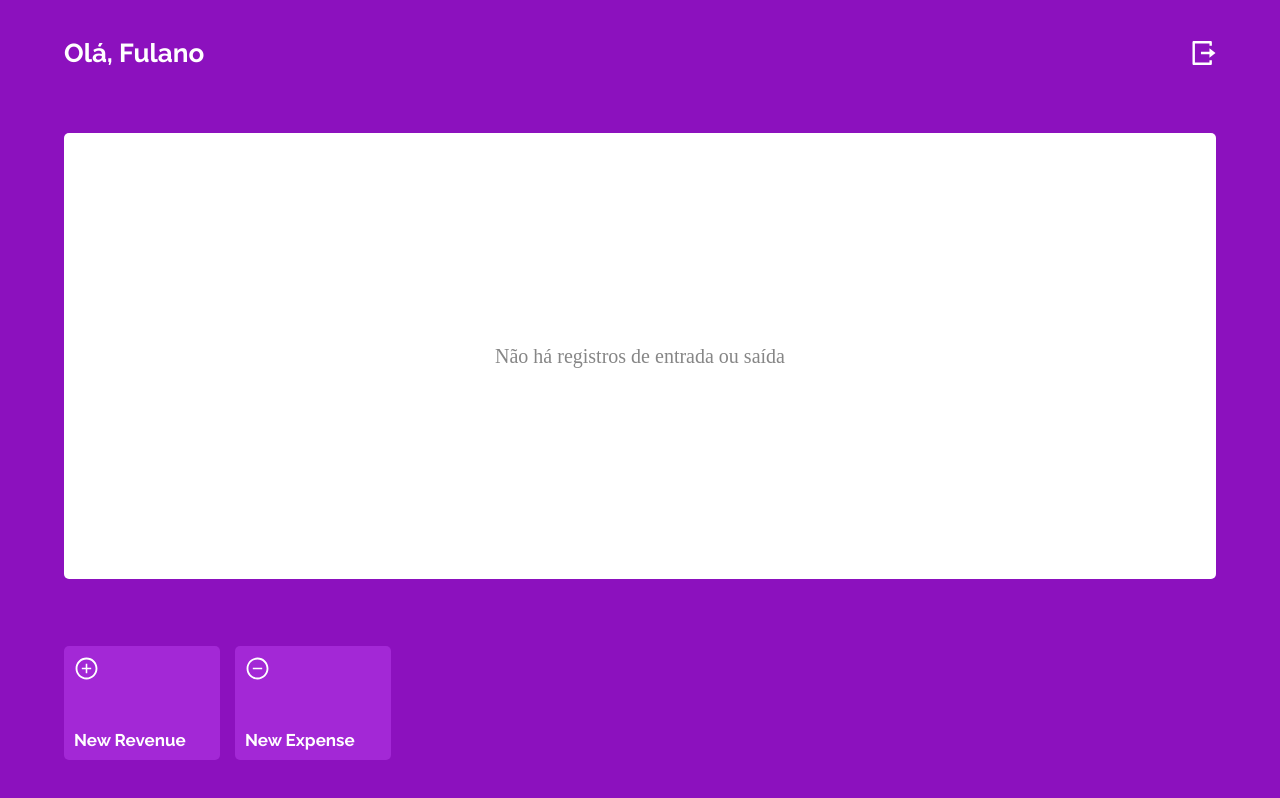
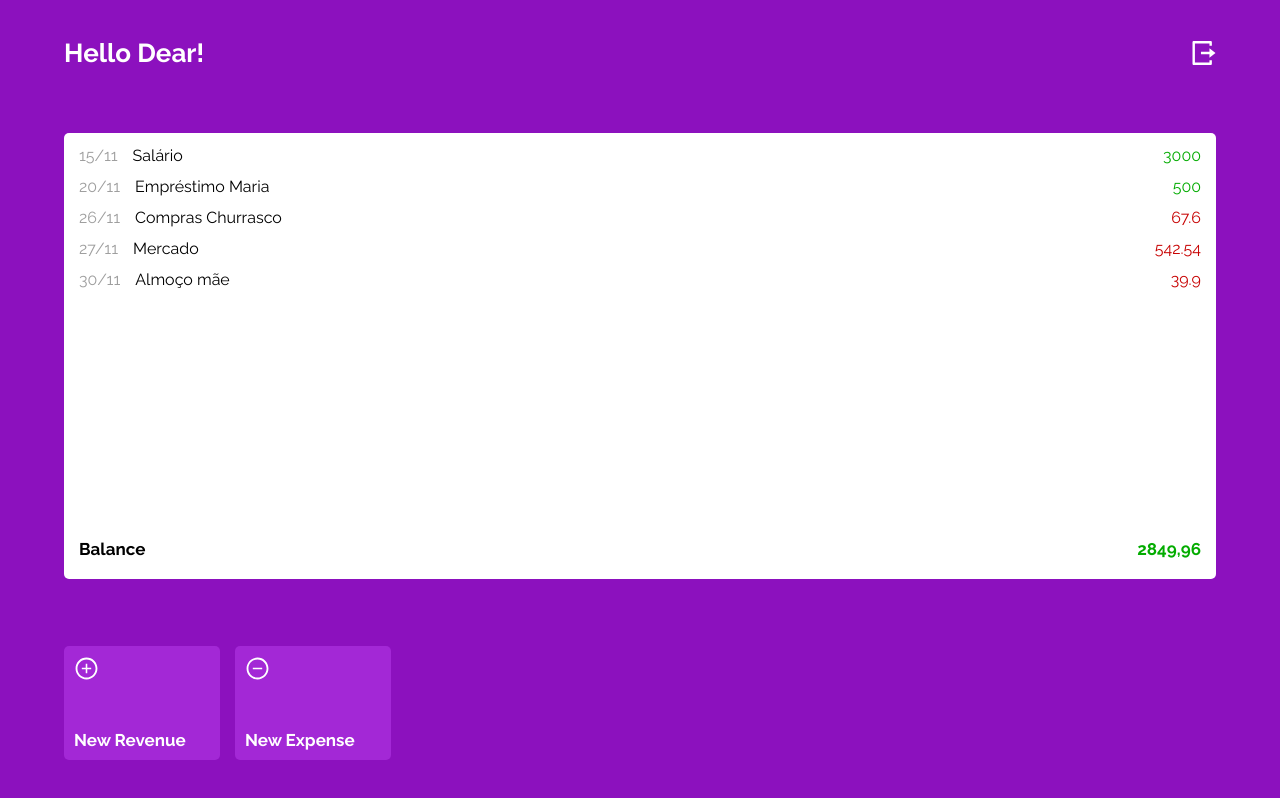
Before and after one commit to WesleyDiasSilva/projeto14-mywallet-front, a React (Create React App) app: page /myWallet in a window 1280 px wide. Built offline with nearby package versions, Linux system fonts and the light colour scheme; a web font is replaced by a local one.

Commit message:
transaction box

```diff
--- /dev/null
+++ b/src/components/Transaction.js
@@ -0,0 +1,49 @@
+import React from 'react'
+import styled from 'styled-components'
+
+function Transaction({transaction}) {
+  return (
+    <ContainerTransaction>
+      <ContainerDateAndDescription>
+        <DateTransaction>{transaction.date}</DateTransaction>
+        <DescriptionTransaction>{transaction.description}</DescriptionTransaction>
+      </ContainerDateAndDescription>
+      <TransactionValue type={transaction.type}>
+        {transaction.value}
+      </TransactionValue>
+    </ContainerTransaction>
+  )
+}
+
+export default Transaction
+
+
+const ContainerTransaction = styled.div`
+  width: 100%;
+  display: flex;
+  justify-content: space-between;
+  align-items: center;
+`
+
+const TransactionValue = styled.span`
+  font-family: Raleway;
+  font-size: 16px;
+  color: ${props => props.type === "revenue" ? '#03AC00' : "#C70000"};
+`
+
+const ContainerDateAndDescription = styled.div`
+  display: flex;
+  gap: 15px;
+`
+
+const DateTransaction = styled.span`
+  font-family: Raleway;
+  font-size: 16px;
+  color: #9E9E9E;
+`
+
+const DescriptionTransaction = styled.span`
+  font-family: Raleway;
+  font-size: 16px;
+  color: #000;
+`
--- a/src/pages/MainPage.js
+++ b/src/pages/MainPage.js
@@ -4,25 +4,56 @@ import logout from "../assets/img/Vector.svg";
 import ShortButton from "../components/ShortButton";
 import addTransaction from "../assets/img/ant-design_plus-circle-outlined.svg";
 import removeTransactions from "../assets/img/ant-design_minus-circle-outlined.svg";
+import Transaction from "../components/Transaction";
 
 function MainPage() {
+
+  const data = [
+    { date: "15/11", description: "Salário", type: "revenue", value: 3000 },
+    {
+      date: "20/11",
+      description: "Empréstimo Maria",
+      type: "revenue",
+      value: 500,
+    },
+    {
+      date: "26/11",
+      description: "Compras Churrasco",
+      type: "expense",
+      value: 67.6,
+    },
+    { date: "27/11", description: "Mercado", type: "expense", value: 542.54 },
+    { date: "30/11", description: "Almoço mãe", type: "expense", value: 39.9 },
+  ];
+
   return (
     <Background>
       <Container>
         <Header>
-          <NameUser>Olá, Fulano</NameUser>
+          <NameUser>Hello Dear!</NameUser>
           <Logout src={logout} />
         </Header>
-        <TransactionsContainer>
-          Não há registros de entrada ou saída
+        <TransactionsContainer type={data?.length}>
+          {data.length > 0
+            ? data.map((t) => <Transaction key={t.value} transaction={t} />)
+            : "Não há registros de entrada ou saída"}
+            {data.length > 0 ? <BalanceContainer>
+            <BalanceTitle>Balance</BalanceTitle>
+            <BalanceValue value={2849.96}>2849,96</BalanceValue>
+          </BalanceContainer> : ""}
+
         </TransactionsContainer>
         <ActionsContainer>
-        <ShortButton icon={addTransaction} text="New Revenue" link='/newRevenue'/>
-        <ShortButton
-          icon={removeTransactions}
-          text="New Expense"
-          link='/newExpense'
-        />
+          <ShortButton
+            icon={addTransaction}
+            text="New Revenue"
+            link="/newRevenue"
+          />
+          <ShortButton
+            icon={removeTransactions}
+            text="New Expense"
+            link="/newExpense"
+          />
         </ActionsContainer>
       </Container>
     </Background>
@@ -41,6 +72,7 @@ const Background = styled.div`
   flex-direction: column;
   gap: 30px;
 `;
+
 const Container = styled.div`
   width: 90%;
   height: 90%;
@@ -52,6 +84,31 @@ const Container = styled.div`
 const NameUser = styled.span`
   font-family: Raleway;
   font-size: 26px;
+  font-weight: bold;
+`;
+
+const BalanceContainer = styled.div`
+  width: calc(100% - 30px);
+  height: 40px;
+  position: absolute;
+  bottom: 10px;
+  left: 15px;
+  display: flex;
+  align-items: center;
+  justify-content: space-between;
+`;
+
+const BalanceTitle = styled.span`
+  font-family: Raleway;
+  font-size: 17px;
+  font-weight: bold;
+  color: #000;
+`;
+
+const BalanceValue = styled.span`
+  color: ${(props) => props.value > 0 ? "#03AC00" : "#C70000"};
+  font-family: Raleway;
+  font-size: 17px;
   font-weight: bold;
 `;
 
@@ -75,14 +132,19 @@ const TransactionsContainer = styled.div`
   background-color: #fff;
   border-radius: 5px;
   display: flex;
-  justify-content: center;
+  justify-content: ${props => props.type > 1 ? "start" : "center"};
   align-items: center;
   font: Raleway;
   color: #868686;
   font-size: 20px;
+  flex-direction: column;
+  gap: 15px;
+  box-sizing: border-box;
+  padding: 15px;
+  position: relative;
 `;
 
 const ActionsContainer = styled.div`
   display: flex;
   gap: 15px;
-`
+`;
```
